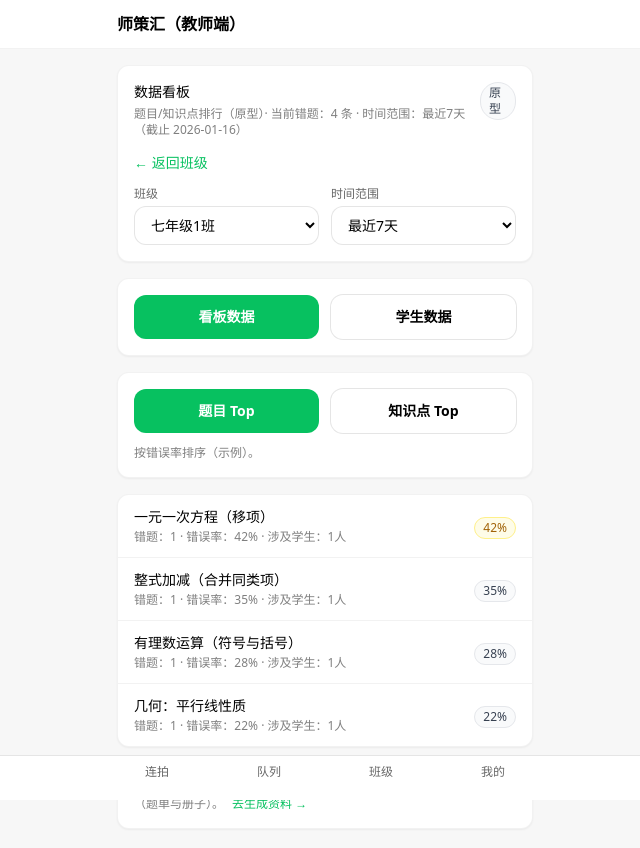
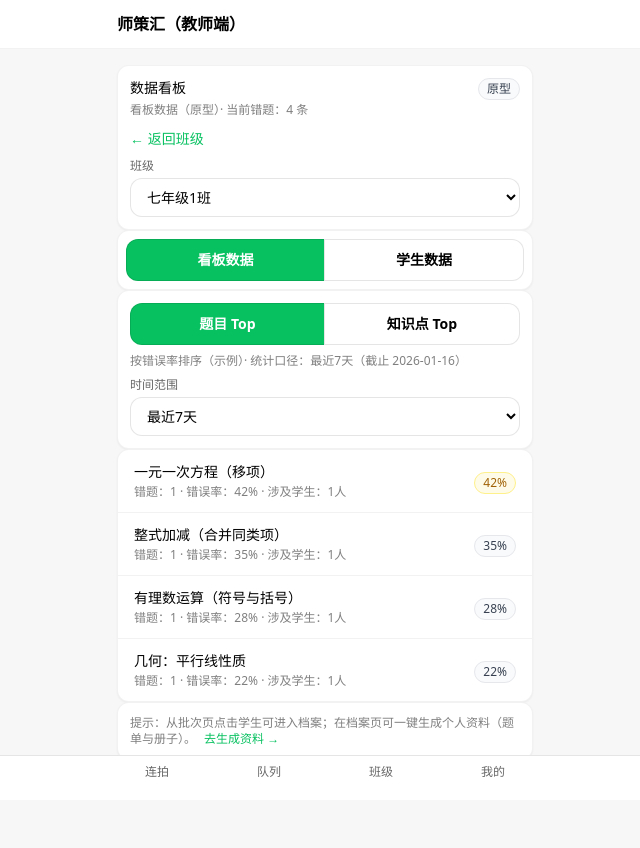
Before and after one commit to saas10010/shicehui, a Next.js app: page /mini/teacher/data in a window 1280 px wide. Shown: the top 848 px of the page, without its empty margins (315-955 px from the left). Built offline with nearby package versions, Linux system fonts and the light colour scheme.

Commit message:
调整数据看板01

```diff
--- a/app/(mini)/mini/teacher/data/page.tsx
+++ b/app/(mini)/mini/teacher/data/page.tsx
@@ -12,5 +12,5 @@ export default async function TeacherMiniDataPage({
 }) {
   const sp = (await searchParams) ?? {}
   const classId = safePickFirst(sp.classId)
-  return <MiniDataDashboardPanel defaultClassId={classId} />
+  return <MiniDataDashboardPanel defaultClassId={classId} lockClassId={Boolean(classId)} />
 }
--- a/components/mini/teacher/data-dashboard-panel.tsx
+++ b/components/mini/teacher/data-dashboard-panel.tsx
@@ -164,10 +164,16 @@ function percentLabel(v: number) {
 
 export function MiniDataDashboardPanel({
   defaultClassId,
+  lockClassId,
 }: {
   defaultClassId?: string
+  lockClassId?: boolean
 }) {
   const classes = React.useMemo(() => getClasses(), [])
+  const isDefaultClassIdValid = Boolean(
+    defaultClassId && classes.some((c) => c.id === defaultClassId),
+  )
+  const shouldLockClassId = Boolean(lockClassId && isDefaultClassIdValid)
   const [classId, setClassId] = React.useState(() => {
     if (defaultClassId && classes.some((c) => c.id === defaultClassId)) return defaultClassId
     return classes[0]?.id ?? ''
@@ -249,23 +255,40 @@ export function MiniDataDashboardPanel({
     )
   }
 
-  const tabBtn = (active: boolean) =>
-    `rounded-xl px-3 py-3 text-center text-sm font-semibold ${active ? 'bg-[#07c160] text-white' : 'bg-white text-black ring-1 ring-black/10 active:bg-black/5'}`
+  const segmentedBtn = (active: boolean, pos: 'left' | 'middle' | 'right') => {
+    const base = 'px-3 py-2.5 text-center text-sm font-semibold border border-black/10'
+    const state = active ? 'bg-[#07c160] text-white border-[#07c160]' : 'bg-white text-black active:bg-black/5'
+    const radius =
+      pos === 'left'
+        ? 'rounded-l-xl'
+        : pos === 'right'
+          ? 'rounded-r-xl -ml-px'
+          : '-ml-px'
+    return `${base} ${state} ${radius}`
+  }
+
+  const currentClassName = classes.find((c) => c.id === classId)?.name ?? '—'
 
   return (
-    <div className="space-y-4">
-      <WechatCard className="p-4">
+    <div className="space-y-0">
+      <WechatCard className="p-3">
         <div className="flex items-start justify-between gap-3">
           <div>
             <div className="text-sm font-medium text-black">数据看板</div>
+            {tab === 'dashboard' ? (
               <div className="mt-1 text-xs text-black/50">
-              题目/知识点排行（原型）· 当前错题：{wrong.length} 条 · 时间范围：{rangeLabel}
+                看板数据（原型）· 当前错题：{wrong.length} 条
               </div>
+            ) : (
+              <div className="mt-1 text-xs text-black/50">
+                学生数据（原型）· 当前学生：{selectedStudent?.name ?? '—'} · 错题：{wrongByStudent.length} 条
+              </div>
+            )}
           </div>
           <WechatTag tone="default">原型</WechatTag>
         </div>
 
-        <div className="mt-3">
+        <div className="mt-2">
           <Link
             href={`/mini/teacher/classes/${encodeURIComponent(classId)}`}
             className="text-sm text-[#07c160]"
@@ -274,7 +297,10 @@ export function MiniDataDashboardPanel({
           </Link>
         </div>
 
-        <div className="mt-3 grid grid-cols-2 gap-3">
+        {shouldLockClassId ? (
+          <div className="mt-2 text-xs text-black/50">当前班级：{currentClassName}</div>
+        ) : (
+          <div className="mt-2 grid grid-cols-1 gap-2">
             <div className="space-y-1">
               <div className="text-xs text-black/60">班级</div>
               <select
@@ -289,6 +315,53 @@ export function MiniDataDashboardPanel({
                 ))}
               </select>
             </div>
+          </div>
+        )}
+      </WechatCard>
+
+      <WechatCard className="p-2">
+        <div className="grid grid-cols-2 overflow-hidden">
+          <button
+            type="button"
+            onClick={() => setTab('dashboard')}
+            className={segmentedBtn(tab === 'dashboard', 'left')}
+          >
+            看板数据
+          </button>
+          <button
+            type="button"
+            onClick={() => setTab('student')}
+            className={segmentedBtn(tab === 'student', 'right')}
+          >
+            学生数据
+          </button>
+        </div>
+      </WechatCard>
+
+      {tab === 'dashboard' ? (
+        <>
+          <WechatCard className="p-3">
+            <div className="grid grid-cols-2 overflow-hidden">
+              <button
+                type="button"
+                onClick={() => setDashboardTab('question')}
+                className={segmentedBtn(dashboardTab === 'question', 'left')}
+              >
+                题目 Top
+              </button>
+              <button
+                type="button"
+                onClick={() => setDashboardTab('knowledge')}
+                className={segmentedBtn(dashboardTab === 'knowledge', 'right')}
+              >
+                知识点 Top
+              </button>
+            </div>
+            <div className="mt-2 text-xs text-black/50">
+              按错误率排序（示例）· 统计口径：{rangeLabel}
+            </div>
+
+            <div className="mt-2 grid grid-cols-1 gap-2">
               <div className="space-y-1">
                 <div className="text-xs text-black/60">时间范围</div>
                 <select
@@ -309,10 +382,9 @@ export function MiniDataDashboardPanel({
                   <option value="custom">自定义</option>
                 </select>
               </div>
-        </div>
 
               {range === 'custom' ? (
-          <div className="mt-3 grid grid-cols-2 gap-3">
+                <div className="grid grid-cols-2 gap-2">
                   <div className="space-y-1">
                     <div className="text-xs text-black/60">开始日期</div>
                     <input
@@ -333,39 +405,7 @@ export function MiniDataDashboardPanel({
                   </div>
                 </div>
               ) : null}
-      </WechatCard>
-
-      <WechatCard className="p-4">
-        <div className="grid grid-cols-2 gap-3">
-          <button type="button" onClick={() => setTab('dashboard')} className={tabBtn(tab === 'dashboard')}>
-            看板数据
-          </button>
-          <button type="button" onClick={() => setTab('student')} className={tabBtn(tab === 'student')}>
-            学生数据
-          </button>
             </div>
-      </WechatCard>
-
-      {tab === 'dashboard' ? (
-        <>
-          <WechatCard className="p-4">
-            <div className="grid grid-cols-2 gap-3">
-              <button
-                type="button"
-                onClick={() => setDashboardTab('question')}
-                className={tabBtn(dashboardTab === 'question')}
-              >
-                题目 Top
-              </button>
-              <button
-                type="button"
-                onClick={() => setDashboardTab('knowledge')}
-                className={tabBtn(dashboardTab === 'knowledge')}
-              >
-                知识点 Top
-              </button>
-            </div>
-            <div className="mt-3 text-xs text-black/50">按错误率排序（示例）。</div>
           </WechatCard>
 
           <WechatCard>
@@ -386,7 +426,7 @@ export function MiniDataDashboardPanel({
             ) : null}
           </WechatCard>
 
-          <WechatCard className="p-4">
+          <WechatCard className="p-3">
             <div className="text-xs text-black/50">
               提示：从批次页点击学生可进入档案；在档案页可一键生成个人资料（题单与册子）。
               <span className="ml-2">
@@ -401,11 +441,11 @@ export function MiniDataDashboardPanel({
 
       {tab === 'student' ? (
         <>
-          <WechatCard className="p-4">
+          <WechatCard className="p-3">
             <div className="text-sm font-medium text-black">学生数据（原型）</div>
             <div className="mt-1 text-xs text-black/50">选择学生后，可查看时间轴、错题与薄弱点。</div>
 
-            <div className="mt-3 grid grid-cols-2 gap-3">
+            <div className="mt-2 grid grid-cols-2 gap-2">
               <div className="space-y-1">
                 <div className="text-xs text-black/60">学生</div>
                 <select
@@ -436,19 +476,27 @@ export function MiniDataDashboardPanel({
             </div>
           </WechatCard>
 
-          <WechatCard className="p-4">
-            <div className="grid grid-cols-3 gap-3">
+          <WechatCard className="p-2">
+            <div className="grid grid-cols-3 overflow-hidden">
               <button
                 type="button"
                 onClick={() => setStudentTab('timeline')}
-                className={tabBtn(studentTab === 'timeline')}
+                className={segmentedBtn(studentTab === 'timeline', 'left')}
               >
                 时间轴
               </button>
-              <button type="button" onClick={() => setStudentTab('wrong')} className={tabBtn(studentTab === 'wrong')}>
+              <button
+                type="button"
+                onClick={() => setStudentTab('wrong')}
+                className={segmentedBtn(studentTab === 'wrong', 'middle')}
+              >
                 错题（{wrongByStudent.length}）
               </button>
-              <button type="button" onClick={() => setStudentTab('weak')} className={tabBtn(studentTab === 'weak')}>
+              <button
+                type="button"
+                onClick={() => setStudentTab('weak')}
+                className={segmentedBtn(studentTab === 'weak', 'right')}
+              >
                 薄弱点
               </button>
             </div>
```
Also changed, not shown: .serena/memories/shicehui-mini-teacher-data-dashboard-student-tabs-20260118.md. Lines whose indentation alone changed are shown as unchanged.
